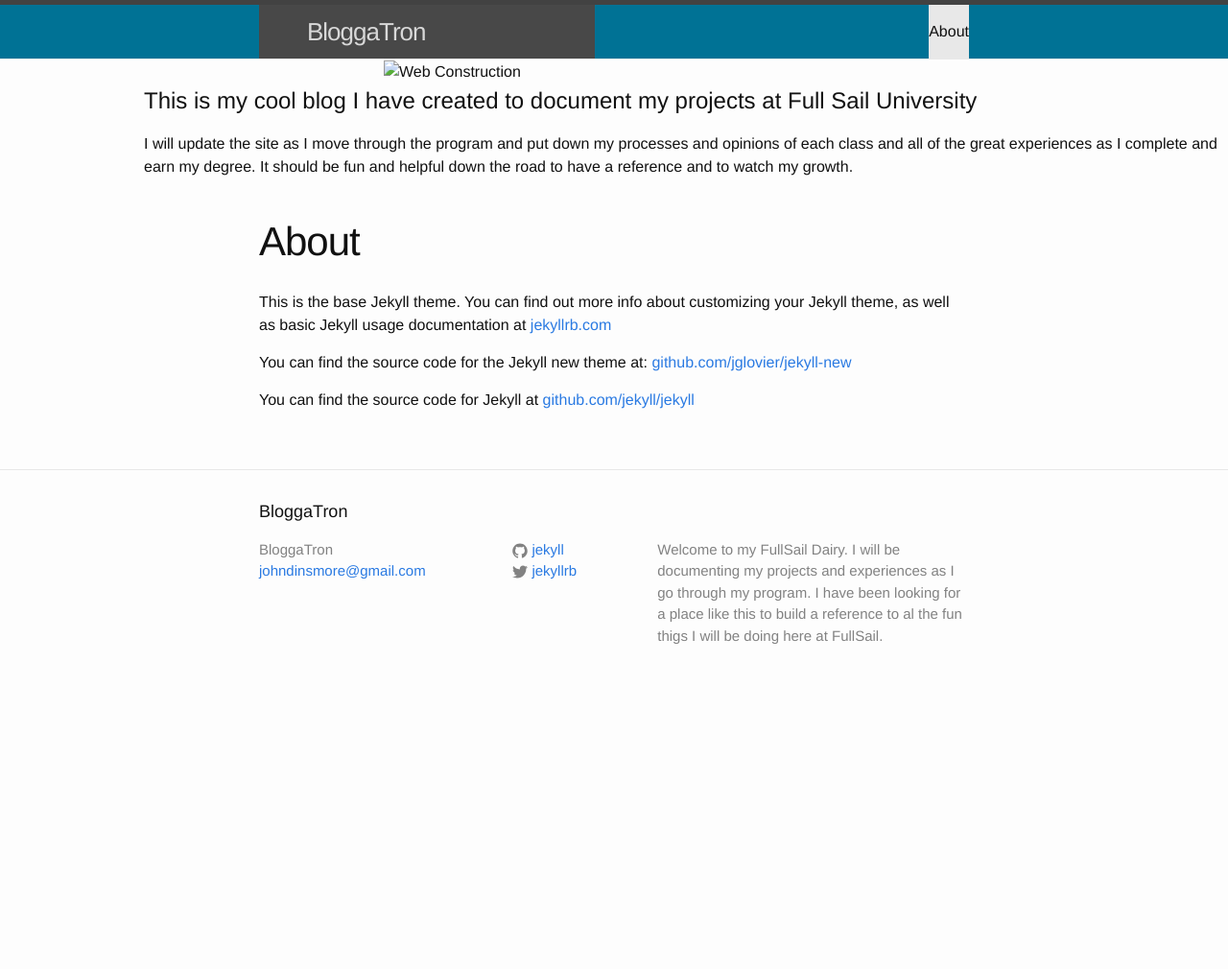
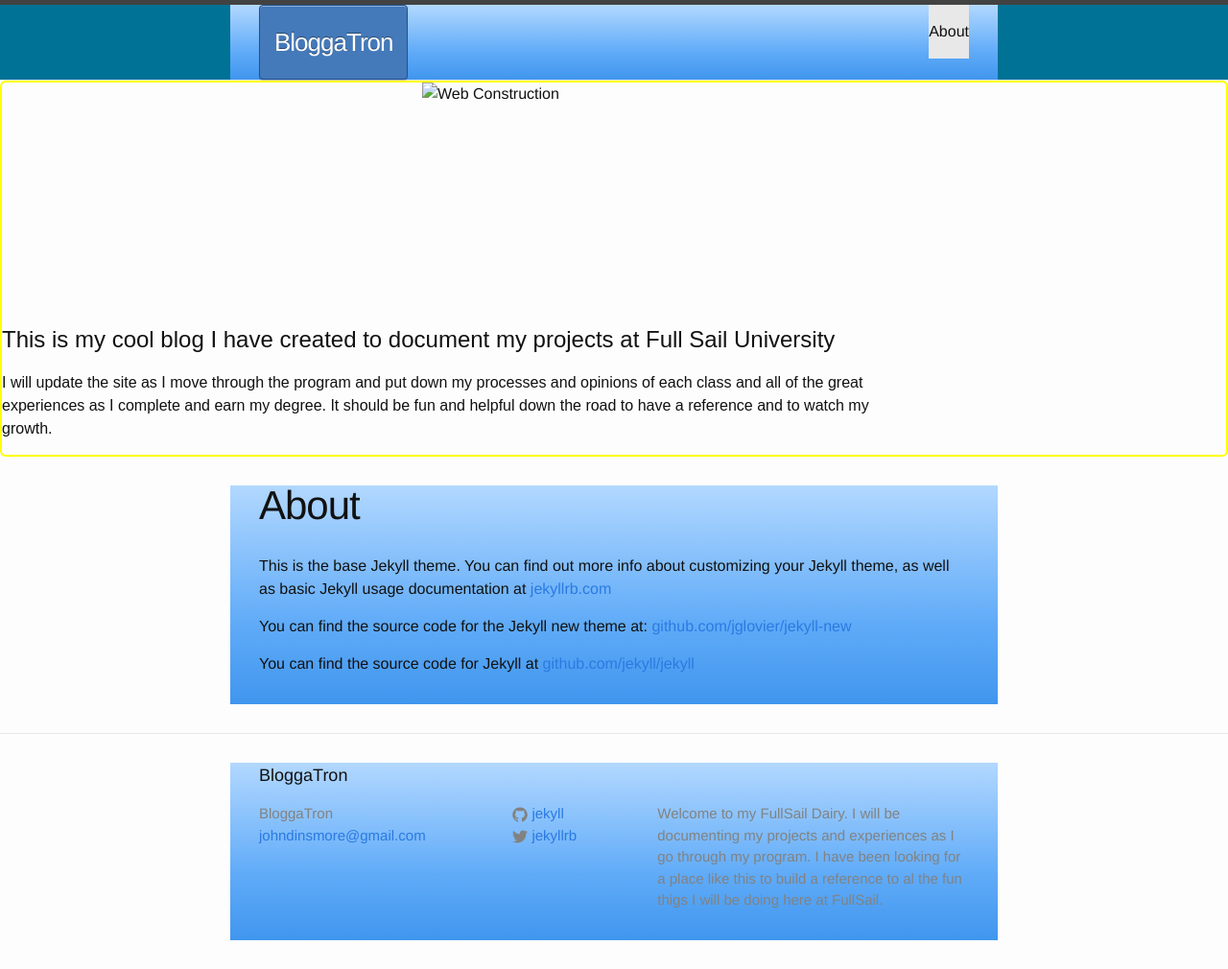
Before and after one commit to cgonzalezandrades/djibba22.github.io, a Jekyll site: the page built from about.md, in a window 1280 px wide. Shown: the whole page at 96% size. Built offline with Jekyll 4.4.1, drawn with Linux system fonts in a browser that asks for light colours; before the commit the page ends 900 px from its top, so only the background shows below that.

Commit message:
mixing it up, went well

```diff
--- a/_includes/section.html
+++ b/_includes/section.html
@@ -1,5 +1,5 @@
-<section>
- <img src="images/web.png" alt="Web Construction" width="400" height="250">
-  <h1>This is my cool blog I have created to document my projects at Full Sail University</h1>
-  <p>I will update the site as I move through the program and put down my processes and opinions of each class and all of the great experiences as I complete and earn my degree. It should be fun and helpful down the road to have a reference and to watch my growth.<p>
+<section class="test">
+ <img class="center" src="images/web.png" alt="Web Construction" width="400" height="250">
+  <h1 class="lucida">This is my cool blog I have created to document my projects at Full Sail University</h1>
+  <p class="lucida">I will update the site as I move through the program and put down my processes and opinions of each class and all of the great experiences as I complete and earn my degree. It should be fun and helpful down the road to have a reference and to watch my growth.<p>
 </section>
--- a/_sass/_lab2.scss
+++ b/_sass/_lab2.scss
@@ -4,12 +4,7 @@ $my-radius: 6px;
 $post-color: #D8D8D8;
 $charcoal:#484848;
 
-section{
-	margin-left:150px;
-	img{
-		margin-left: 250px;
-	}
-}
+
 span.post-meta{
 color:$primary-color;
 }
@@ -25,12 +20,7 @@ div.trigger {
    width: 100px;
 }
 
-.site-title {
-	color: $post-color !important;
-	background-color: $charcoal;
-	width:300px;
-	padding-left:50px;
-}
+
 .site-header {
 	background-color: $primary-color;
 
--- /dev/null
+++ b/_sass/_lab3.scss
@@ -0,0 +1,113 @@
+
+/* These are my mixins for lab3*/
+
+//Mixin for centering an element
+@mixin image-centered{
+	display: block;
+	margin-left: auto;
+	margin-right: auto;
+}
+
+.center {@include image-centered;}
+
+//Mixin for element styled as a button
+
+@mixin button-style{
+	padding: 10px 15px;
+    background: #4479BA;
+    color: #FFF;
+     -webkit-border-radius: 4px;
+    -moz-border-radius: 4px;
+    border-radius: 4px;
+    border: solid 1px #20538D;
+    text-shadow: 0 -1px 0 rgba(0, 0, 0, 0.4);
+    -webkit-box-shadow: inset 0 1px 0 rgba(255, 255, 255, 0.4), 0 1px 1px rgba(0, 0, 0, 0.2);
+    -moz-box-shadow: inset 0 1px 0 rgba(255, 255, 255, 0.4), 0 1px 1px rgba(0, 0, 0, 0.2);
+    box-shadow: inset 0 1px 0 rgba(255, 255, 255, 0.4), 0 1px 1p;
+
+
+
+}
+
+.site-title {@include button-style;}
+
+
+
+
+
+//Mixin to manage font styling
+
+@mixin cool-font{
+	 font-family: "Arial", Times, serif;
+
+}
+
+.lucida{@include cool-font;}
+
+//Mixin media query set
+
+@mixin breakpoint($point) {
+  @if $point == chew-baca {
+    @media (max-width: 960px) { @content; }
+  }
+  @else if $point == han-solo {
+    @media (max-width: 616px) { @content; }
+  }
+  @else if $point == r-two {
+    @media (max-width: 400px)  { @content; }
+  }
+}
+
+.lucida {
+  width: 75%;
+  @include breakpoint(chew-baca) { width: 80%; }
+  @include breakpoint(han-solo) { width: 80%; }
+  @include breakpoint(r-two) { width: 75%; }
+}
+
+//Mixin for vendor prefixes
+
+@mixin gradient{
+	background: rgb(178,216,255); /* Old browsers */
+background: -moz-linear-gradient(top,  rgba(178,216,255,1) 0%, rgba(96,171,248,1) 63%, rgba(64,150,238,1) 100%); /* FF3.6+ */
+background: -webkit-gradient(linear, left top, left bottom, color-stop(0%,rgba(178,216,255,1)), color-stop(63%,rgba(96,171,248,1)), color-stop(100%,rgba(64,150,238,1))); /* Chrome,Safari4+ */
+background: -webkit-linear-gradient(top,  rgba(178,216,255,1) 0%,rgba(96,171,248,1) 63%,rgba(64,150,238,1) 100%); /* Chrome10+,Safari5.1+ */
+background: -o-linear-gradient(top,  rgba(178,216,255,1) 0%,rgba(96,171,248,1) 63%,rgba(64,150,238,1) 100%); /* Opera 11.10+ */
+background: -ms-linear-gradient(top,  rgba(178,216,255,1) 0%,rgba(96,171,248,1) 63%,rgba(64,150,238,1) 100%); /* IE10+ */
+background: linear-gradient(to bottom,  rgba(178,216,255,1) 0%,rgba(96,171,248,1) 63%,rgba(64,150,238,1) 100%); /* W3C */
+filter: progid:DXImageTransform.Microsoft.gradient( startColorstr='#b2d8ff', endColorstr='#4096ee',GradientType=0 ); /* IE6-9 */
+
+
+}
+
+.wrapper{@include gradient;}
+
+//My test mixin
+@mixin test($color){
+	border: 2px solid;
+	border-radius: 6px;
+	border-color: $color;
+}
+.test {@include test ( 	#FFFF00); }
+
+
+
+
+
+/*   -webkit-transition-duration: 0.2s;
+    -moz-transition-duration: 0.2s;
+    transition-duration: 0.2s;
+
+     &:hover {
+          background: #356094;
+    border: solid 1px #2A4E77;
+    text-decoration: none;
+    }
+
+    &:active {
+    -webkit-box-shadow: inset 0 1px 4px rgba(0, 0, 0, 0.6);
+    -moz-box-shadow: inset 0 1px 4px rgba(0, 0, 0, 0.6);
+    box-shadow: inset 0 1px 4px rgba(0, 0, 0, 0.6);
+    background: #2E5481;
+    border: solid 1px #203E5F;
+}*/
--- a/css/main.scss
+++ b/css/main.scss
@@ -50,5 +50,6 @@ $on-laptop:        800px;
         "layout",
         "syntax-highlighting",
         "color",
-        "lab2"
+        "lab2",
+        "lab3"
 ;
```
Also changed, not shown: _posts/2015-01-13-MixingThingsUp.markdown (added, +16 -0 lines).
